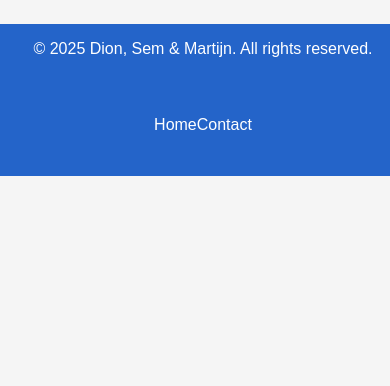
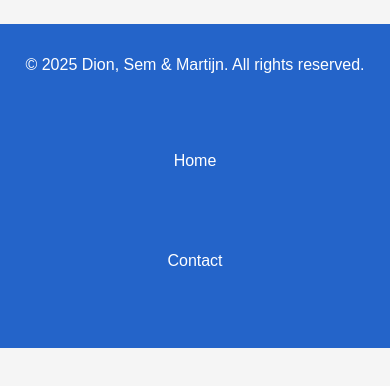
Before and after one commit to Dion2011q/Vechtdal, a plain HTML site: page footer.html in a window 390 px wide. Drawn offline with Linux system fonts and the light colour scheme.

Commit message:
Update footer.css

```diff
--- a/stylesheets/footer.css
+++ b/stylesheets/footer.css
@@ -36,7 +36,6 @@ footer a {
   color: lightgrey;
 }
 
-
 @media (max-width: 768px) {
   footer {
     display: flex;
@@ -45,24 +44,32 @@ footer a {
     background-color: #2464c9;
     color: #fff;
     flex-direction: column;
+    padding: 16px;
   }
 
   .navbarfooter {
     display: flex;
-    flex-direction: row;
+    flex-direction: column;
     align-items: center;
     list-style: none;
     padding: 10px;
     text-decoration: none;
     color: white;
     text-align: center;
+    width: 100%;
   }
 
-.footertext {
+  .footertext {
     color: white;
-    padding: 0px;
+    padding: 10px 0;
     text-decoration: none;
     text-align: center;
     cursor: pointer;
+    width: 100%;
+    box-sizing: border-box;
+  }
+
+  .footertext + .footertext {
+    margin-top: 10px;
   }
 }
```
